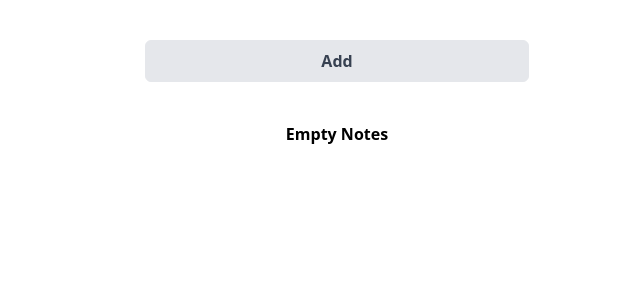
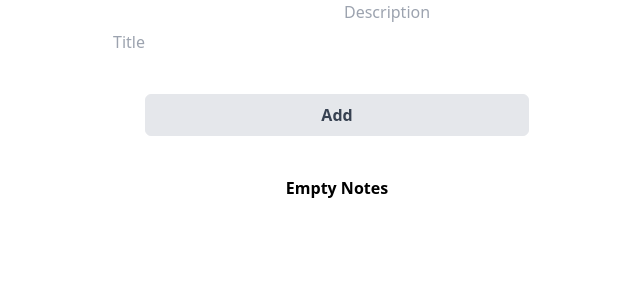
Before and after one commit to mark-itc/react---notes-app-Damabu, a React (Vite) app: page / in a window 1280 px wide. Shown: the top 300 px of the page, without its empty margins (303-943 px from the left). Built offline with nearby package versions, Linux system fonts and the light colour scheme.

Commit message:
Milestone 5 done

```diff
--- a/src/App.jsx
+++ b/src/App.jsx
@@ -16,7 +16,7 @@ function App() {
       ...notes,
       {
         date: note.date,
-        title: note.title + " " + (notes.length + 1),
+        title: note.title,
         description: note.description,
         id: notes.length,
       },
--- a/src/components/NoteForm.jsx
+++ b/src/components/NoteForm.jsx
@@ -1,30 +1,63 @@
 import { useState } from "react";
-import DateComponent from "./DateComponent";
 
 function NoteForm({ createNote }) {
-  const [title, setTitle] = useState("Note number ");
-  const [description, setDescription] = useState("Example note")
+  const [title, setTitle] = useState("");
+  const [description, setDescription] = useState("");
   const [date, setDate] = useState("");
+  const [scrollHeight, setScrollHeight] = useState("");
 
   const handleSubmit = (e) => {
     e.preventDefault();
+
+    const data = {
+      title,
+      description,
+    };
+
     createNote({
       date,
       title,
       description,
     });
+
+    setTitle("");
+    setDescription("");
   };
+
+
+
+
+
+
+  console.log(description.length);
 
   return (
     <div className="max-w-md mx-auto">
-      <form onSubmit={handleSubmit}>
+      <form className="form-note" onSubmit={handleSubmit}>
+        <input
+          type="text"
+          placeholder="Title"
+          value={title}
+          onChange={(e) => setTitle(e.target.value)}
+        />
+        <textarea
+          style={{ height: `${scrollHeight}px`}}
+          className="text-area"
+          value={description}
+          placeholder="Description"
+          onChange={(e) => {
+            setDescription(e.target.value)}}
+        ></textarea>
         <button
+          type="submit"
           className="flex items-center justify-center font-bold mx-auto w-96 my-10 border border-gray-200 bg-gray-200 text-gray-700 rounded-md px-4 py-2 m-2 transition duration-500 ease select-none hover:bg-black hover:text-white focus:outline-none focus:shadow-outline"
           onClick={() => {
             setTitle(title);
             setDescription(description);
             setDate(DateComponent);
           }}
+          disabled={ description.length > 1 ? false : true }
+          style={{  }}
         >
           Add
         </button>
--- a/src/index.css
+++ b/src/index.css
@@ -1,3 +1,8 @@
 @tailwind base;
 @tailwind components;
 @tailwind utilities;
+
+
+.text-area{
+    resize: none;
+}
```
